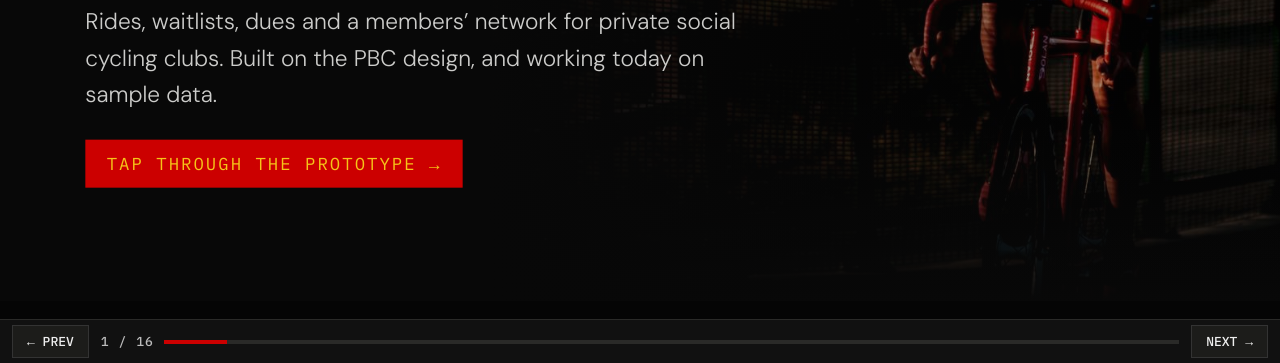
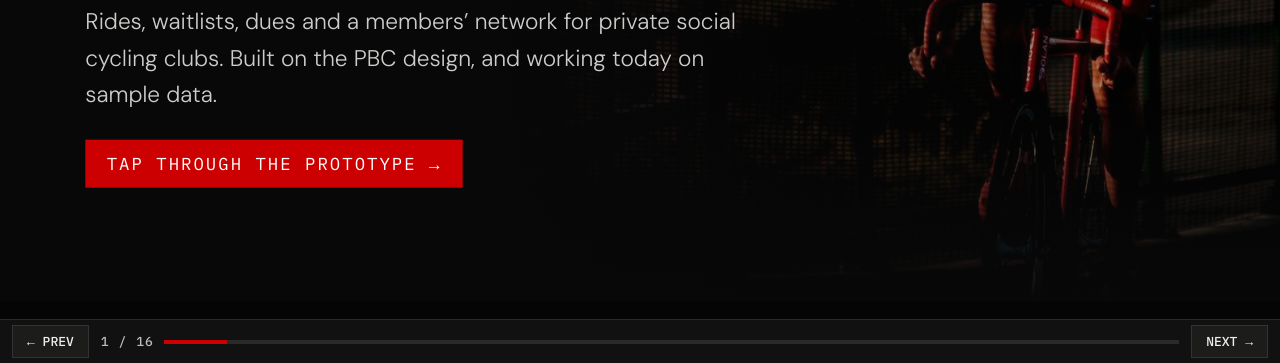
Before and after one commit to maru-online/maru-clubs, a plain HTML site: page deck/index.html in a window 1280 px wide. Shown: the part 437-800 px from the top of the page. Drawn offline with Linux system fonts and the light colour scheme.

Commit message:
Deck: cover CTA text back to white
Co-Authored-By: Claude Sonnet 5.5 <noreply@anthropic.com>
Claude-Session: https://claude.ai/code/session_014wc4tvSDG75sZoVDhXxLE1

```diff
--- a/deck/index.html
+++ b/deck/index.html
@@ -129,6 +129,7 @@ tr[style*="FBE3E0"]{background:#FFF4C2!important;box-shadow:inset 6px 0 0 var(--
 .bar.hot{background:linear-gradient(90deg,#CC0000 0,#CC0000 calc(100% - 10px),var(--yellow) calc(100% - 10px))}
 .pcard:hover{border-color:var(--yellow)}
 .barval{color:inherit}
+#cover .pill,#cover .pill a{color:#fff}
 /* nav bar */
 #nav{position:fixed;left:0;right:0;bottom:0;height:44px;background:#111;border-top:1px solid #2a2a28;display:flex;align-items:center;justify-content:space-between;gap:12px;padding:0 12px;color:#bbb;font:500 13px 'IBM Plex Mono',monospace;letter-spacing:.08em;z-index:5}
 #nav button{background:#1c1c1a;color:#eee;border:1px solid #333;padding:7px 14px;font:inherit;cursor:pointer}
```
